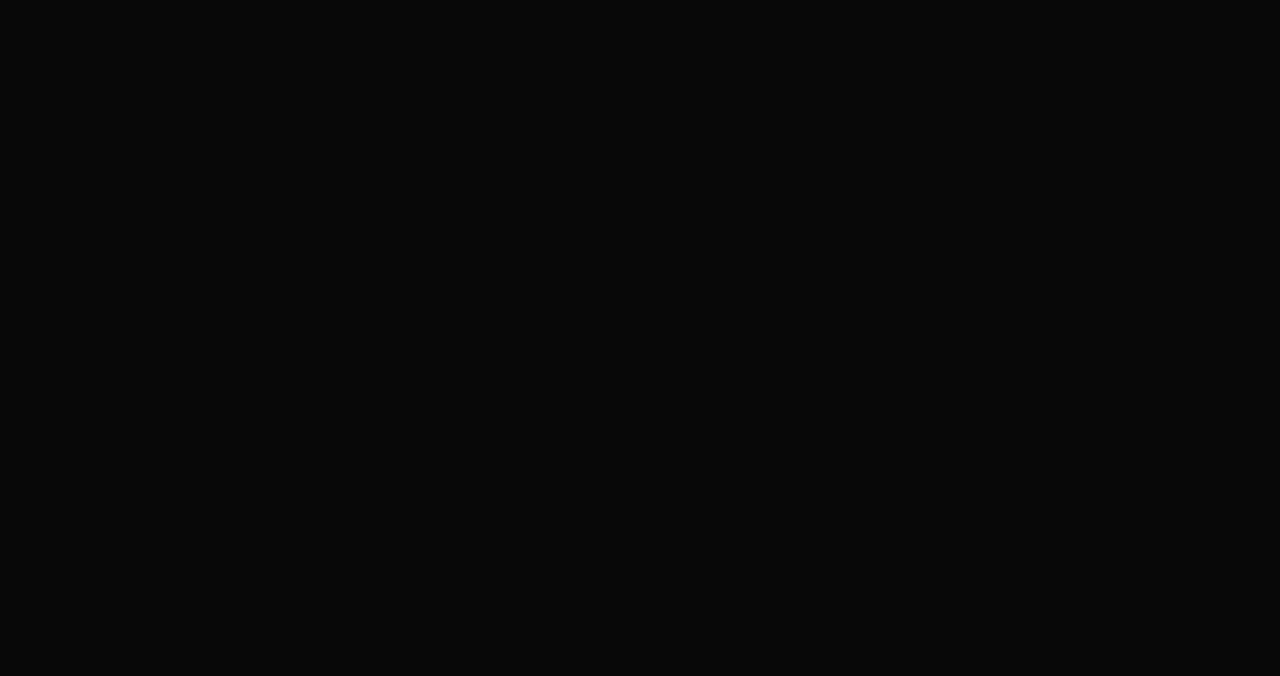
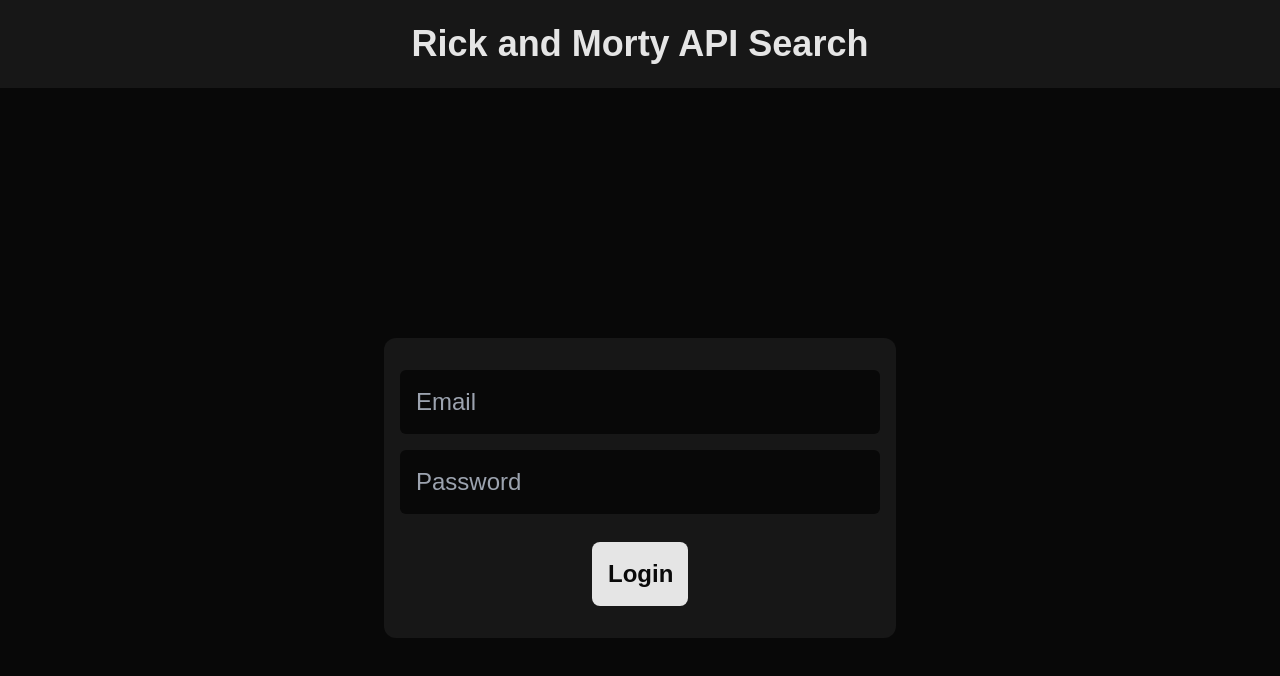
Before and after one commit to Serg-Ale/Projeto-03-FullStack-UTFPR, a React (Vite) app in the folder Front/: page / in a window 1280 px wide. Shown: the top 676 px of the page. Built offline with nearby package versions, Linux system fonts and the light colour scheme.

Commit message:
add: Signin page and its components

```diff
--- a/Front/package.json
+++ b/Front/package.json
@@ -31,6 +31,8 @@
     "eslint-plugin-react-hooks": "^4.6.0",
     "eslint-plugin-react-refresh": "^0.4.6",
     "postcss": "^8.4.38",
+    "prettier": "^3.3.3",
+    "prettier-plugin-tailwindcss": "^0.6.6",
     "tailwindcss": "^3.4.3",
     "vite": "^5.2.0"
   }
--- a/Front/src/App.jsx
+++ b/Front/src/App.jsx
@@ -1,5 +1,15 @@
+import Header from "./components/Headere";
+import Signin from "./pages/Signin";
+
 function App() {
-  return <div className="bg-background"></div>;
+  return (
+    <>
+      <Header />
+      <main className="flex h-screen w-full items-center justify-center border-2 border-red-700 bg-background">
+        <Signin />
+      </main>
+    </>
+  );
 }
 
 export default App;
--- /dev/null
+++ b/Front/src/components/Button.jsx
@@ -0,0 +1,9 @@
+const Button = ({ text }) => {
+  return (
+    <button className="mb-4 mt-3 w-[20%] rounded-lg border-4 border-neutral-200 bg-neutral-200 p-4 font-bold text-neutral-950 hover:bg-primary hover:text-neutral-200">
+      {text}
+    </button>
+  );
+};
+
+export default Button;
--- /dev/null
+++ b/Front/src/components/Headere.jsx
@@ -0,0 +1,11 @@
+const Header = () => {
+  return (
+    <div className="flex items-center bg-neutral-900 p-6 text-center">
+      <h1 className="m-auto text-4xl font-bold text-neutral-200">
+        Rick and Morty API Search
+      </h1>
+    </div>
+  );
+};
+
+export default Header;
--- /dev/null
+++ b/Front/src/components/Input.jsx
@@ -0,0 +1,11 @@
+const Input = ({ type, placeholder }) => {
+  return (
+    <input
+      className="placeholder:white text-1xl ring-offset-background:border-0 flex h-10 w-full rounded-md border border-input bg-background px-4 py-8 file:bg-transparent file:text-sm file:font-medium focus-visible:outline-none focus-visible:ring-2 focus-visible:ring-ring focus-visible:ring-offset-2 disabled:cursor-not-allowed disabled:opacity-50"
+      type={type}
+      placeholder={placeholder}
+    />
+  );
+};
+
+export default Input;
--- a/Front/src/index.css
+++ b/Front/src/index.css
@@ -1,6 +1,12 @@
 @tailwind base;
 @tailwind components;
 @tailwind utilities;
+
+* {
+  padding: 0;
+  margin: 0;
+  border: 0;
+}
 
 @layer base {
   :root {
--- /dev/null
+++ b/Front/src/pages/Signin.jsx
@@ -0,0 +1,16 @@
+import Button from "@/components/Button.jsx";
+import Input from "../components/Input.jsx";
+
+const Signin = () => {
+  return (
+    <div className="m-auto my-8 flex w-[90%] flex-col gap-8 rounded-xl bg-neutral-900 p-4 text-center text-neutral-200 md:max-w-[40%]">
+      <form className="flex w-full flex-col items-center justify-center gap-4 pt-4 text-2xl">
+        <Input type={"email"} placeholder={"Email"} />
+        <Input type={"password"} placeholder={"Password"} />
+        <Button text={"Login"} />
+      </form>
+    </div>
+  );
+};
+
+export default Signin;
```
Also changed, not shown: Front/index.html (+6 -7 lines), 2 other files (tests, documents, lock files or other folders).
